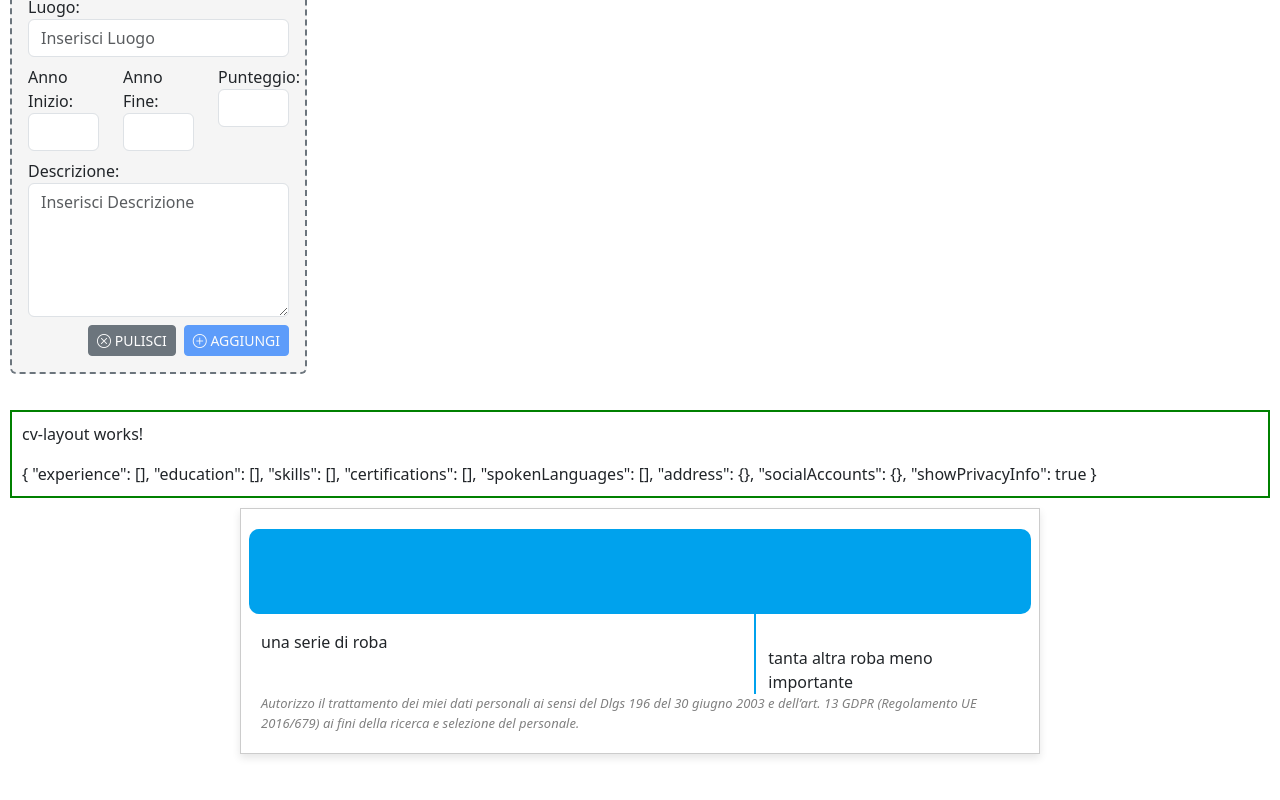
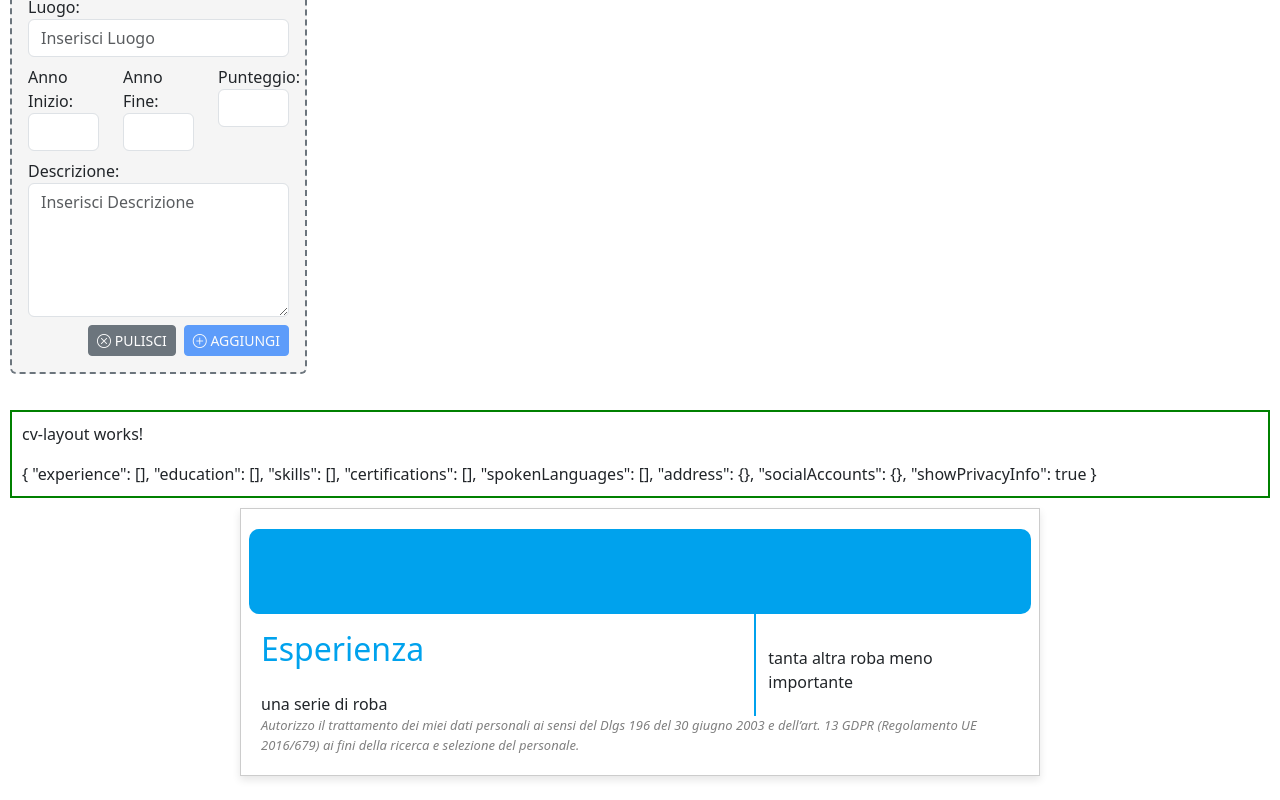
Before and after one commit to davenar/cv-generator, an Angular app: page /home in a window 1280 px wide. Shown: the part 1794-2594 px from the top of the page. Before the commit the page ends 2572 px from the top, so only its background shows below. Built offline with nearby package versions, Linux system fonts and the light colour scheme.

Commit message:
progressi exp

```diff
--- a/src/app/components/cv-layout/cv-layout.component.css
+++ b/src/app/components/cv-layout/cv-layout.component.css
@@ -48,6 +48,16 @@ dt {
   height: 110px; /* Altezza del cerchio (puoi regolare questa altezza come desideri) */
   width: 110px; /* Larghezza del cerchio (stessa altezza per fare un cerchio) */
   border: 3px solid var(--cv-primary);
+}
+
+.experience-section-title {
+  margin-bottom: 10px;
+  color: var(--cv-primary);
+}
+
+.experience-title {
+  margin-bottom: 0px;
+  color: var(--cv-primary);
 }
 
 .skills-title {
--- a/src/app/components/cv-layout/cv-layout.component.html
+++ b/src/app/components/cv-layout/cv-layout.component.html
@@ -35,6 +35,27 @@
       <div class="col-8 pt-2">
         <div class="mt-2">
 
+          <div class="experience-container mb-4">
+            <h2 class="experience-section-title">
+              Esperienza
+            </h2>
+
+            <div *ngFor="let experience of datasource.experience">
+              <h4 class="experience-title">
+                {{experience.title}}
+              </h4>
+              <h6 class="experience-title">
+                <i class="bi bi-geo-alt-fill"></i>
+                {{experience.location}}
+              </h6>
+
+            </div>
+
+
+
+          </div>
+
+
           una serie di roba
         </div>
       </div>
@@ -49,7 +70,7 @@
           <!-- CONTATTI -->
           <div class="contacts-container mb-4">
             <div *ngIf="datasource.birthDate" class="contact">
-              <i class="bi bi-square-fill"></i>
+              <i class="bi bi-balloon-fill"></i>
               <span>
                 {{ datasource.birthDate | date:'dd/MM/yyyy' }}
               </span>
```
